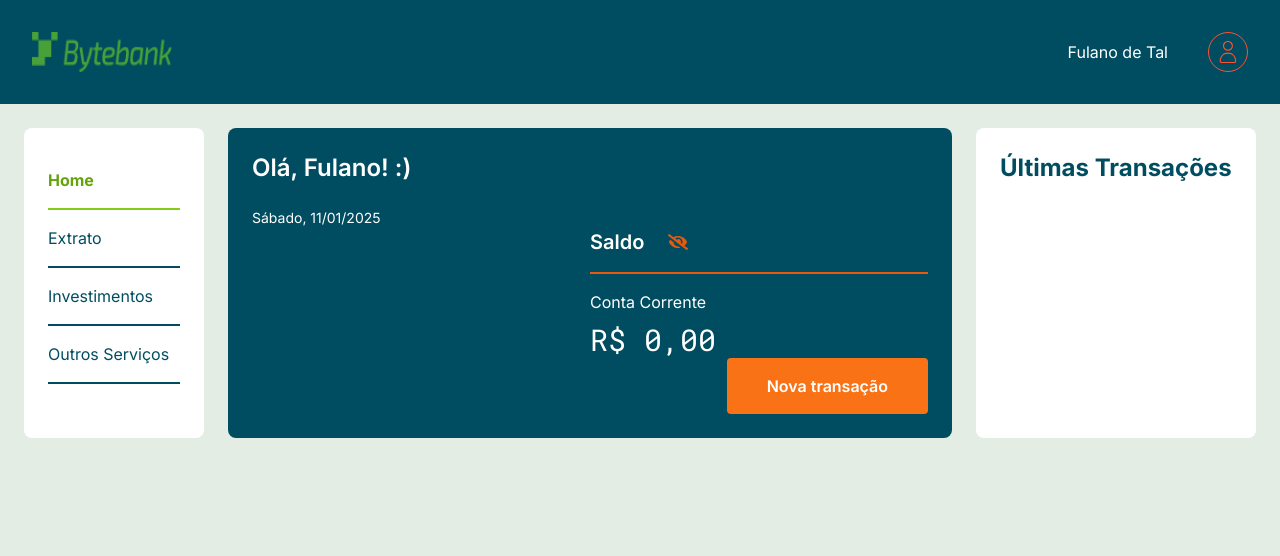
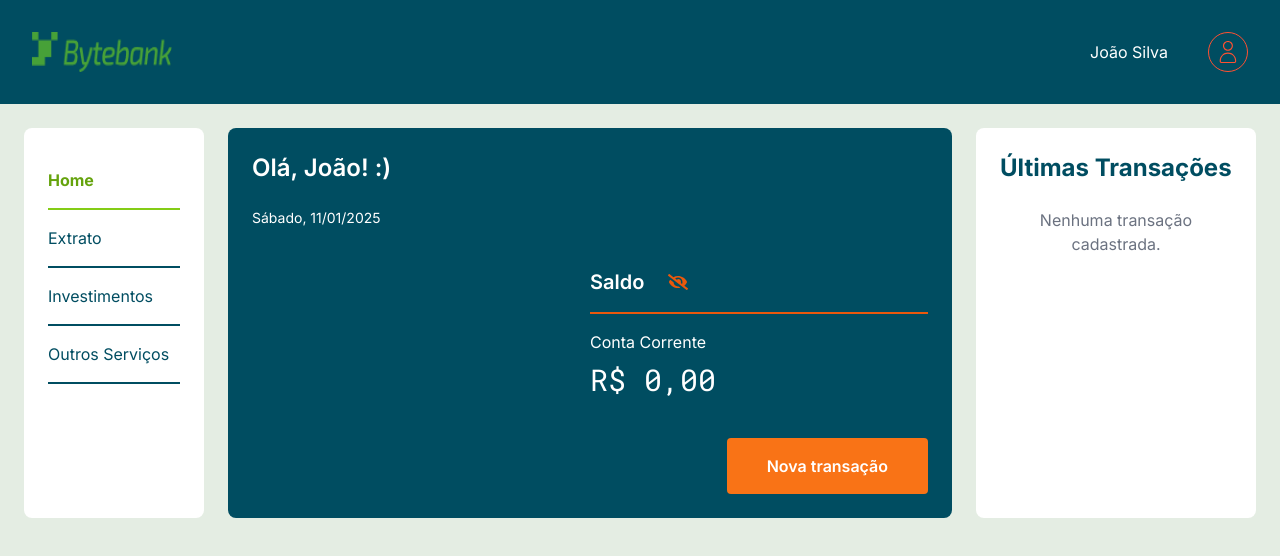
Before and after one commit to sucodelarangela/fiap-tech-challenge-1, a Next.js app: page / in a window 1280 px wide. Shown: the top 556 px of the page. Built offline with nearby package versions, Linux system fonts and the light colour scheme.

Commit message:
feat: localStorage bff and functionality

```diff
--- a/src/app/page.tsx
+++ b/src/app/page.tsx
@@ -17,13 +17,13 @@ const options: Intl.DateTimeFormatOptions = {
 const dataFormatada = new Date().toLocaleDateString("pt-BR", options);
 
 export default function HomePage() {
-  const { user, transactions, transactionService, refreshTransactions } =
+  const { user, transactions, transactionService, refreshData } =
     useFinancialServices();
   const formatCurrency = useFormatCurrency();
   const [isBalanceVisible, setIsBalanceVisible] = useState(true);
   const [isModalOpen, setIsModalOpen] = useState(false);
 
-  const balance = user?.balance ?? 0;
+  const balance = user?.balance;
 
   const openModal = () => setIsModalOpen(true);
   const closeModal = () => setIsModalOpen(false);
@@ -36,11 +36,11 @@ export default function HomePage() {
     <>
       <section className="flex flex-col bg-foreground rounded-lg p-10 md:p-6">
         <div className="text-white text-center md:text-left">
-          <h2 className="mb-6">Olá, Fulano! :)</h2>
+          <h2 className="mb-6">Olá, {user && user.name.split(" ")[0]}! :)</h2>
           <p className="text-sm capitalize">{dataFormatada}</p>
         </div>
 
-        <div className="grow text-white my-10 lg:my-0 md:ml-auto md:w-1/2">
+        <div className="grow text-white my-10 md:ml-auto md:w-1/2">
           <div className="flex items-center gap-6 border-b-2 border-b-orange-600 pb-4 mb-4">
             <h3>Saldo</h3>
             {!isBalanceVisible ? (
@@ -84,7 +84,7 @@ export default function HomePage() {
               transaction.amount,
               new Date(transaction.date)
             );
-            refreshTransactions();
+            refreshData();
             closeModal();
           }}
         />
--- a/src/app/transactions/page.tsx
+++ b/src/app/transactions/page.tsx
@@ -25,7 +25,7 @@ function getTransactionName(transaction: string | undefined) {
 }
 
 export default function TransactionsPage() {
-  const { transactions, transactionService, refreshTransactions } =
+  const { transactions, transactionService, refreshData } =
     useFinancialServices();
   const formatCurrency = useFormatCurrency();
 
@@ -107,7 +107,7 @@ export default function TransactionsPage() {
                 transaction.amount,
                 new Date(transaction.date)
               );
-              refreshTransactions();
+              refreshData();
               closeEditModal();
             }}
           />
@@ -135,7 +135,7 @@ export default function TransactionsPage() {
                 variant="tertiary"
                 onClick={() => {
                   transactionService.deleteTransaction(editingTransaction.id);
-                  refreshTransactions();
+                  refreshData();
                   closeDeleteModal();
                 }}
               >
--- a/src/components/Header.tsx
+++ b/src/components/Header.tsx
@@ -3,8 +3,10 @@ import { useState } from "react";
 import Image from "next/image";
 import Hamburger from "hamburger-react";
 import { Sidebar } from "./Sidebar";
+import { useFinancialServices } from "@/hooks/useFinancialServices";
 
 export const Header = () => {
+  const { user } = useFinancialServices();
   const [isOpen, setOpen] = useState(false);
 
   return (
@@ -32,7 +34,7 @@ export const Header = () => {
         </span>
 
         <div className="flex items-center gap-4 md:gap-10 text-white">
-          <span>Fulano de Tal</span>
+          <span>{user && user.name}</span>
           <Image
             src="/avatar.svg"
             alt="Avatar do Usuário"
--- a/src/components/LastTransactions.tsx
+++ b/src/components/LastTransactions.tsx
@@ -27,6 +27,12 @@ export function LastTransactions({ transactions }: Props) {
   return (
     <section className="bg-white rounded-lg p-6">
       <h2 className="font-bold pb-6">Últimas Transações</h2>
+
+      {lastTransactions.length === 0 ? (
+        <p className="text-center text-gray-500">
+          Nenhuma transação cadastrada.
+        </p>
+      ) : (
         <ul className="grid md:grid-cols-2 md:gap-x-10 lg:grid-cols-1">
           {lastTransactions.map((t, index) => (
             <li
@@ -41,7 +47,7 @@ export function LastTransactions({ transactions }: Props) {
               <p className="flex justify-between items-center capitalize">
                 {getTransactionName(t.type)}
                 <span className="text-gray-400 text-sm">
-                {t.date.toLocaleString()}
+                  {t.date.toLocaleDateString()}
                 </span>
               </p>
               <p className="font-roboto-mono font-semibold">
@@ -50,6 +56,7 @@ export function LastTransactions({ transactions }: Props) {
             </li>
           ))}
         </ul>
+      )}
     </section>
   );
 }
```
Lines whose indentation alone changed are shown as unchanged.
